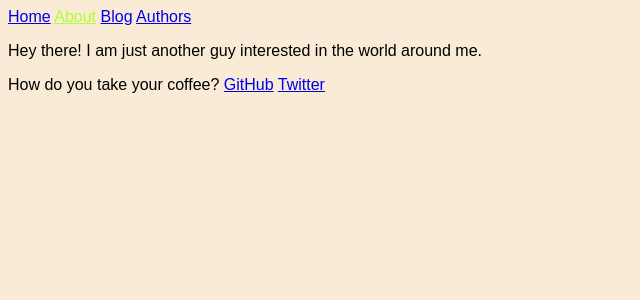
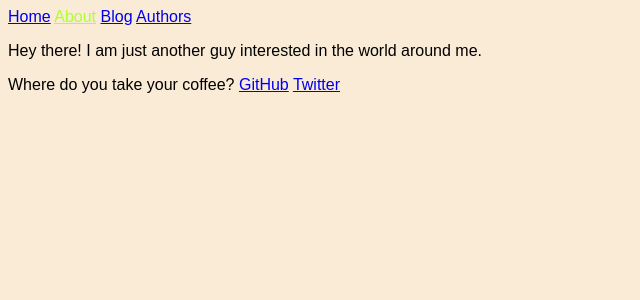
Before and after one commit to habasweiny/habasweiny.github.io, a Jekyll site: the page built from about.md, in a window 1280 px wide. Shown: the top 300 px of the page, without its empty margins (0-640 px from the left). Built offline with Jekyll 4.4.1, drawn with Linux system fonts in a browser that asks for light colours.

Commit message:
changed a typo

```diff
--- a/about.md
+++ b/about.md
@@ -3,7 +3,7 @@ title: About
 ---
 
 Hey there! I am just another guy interested in the world around me.
-<div ><p>How do you take your coffee?
+<div ><p>Where do you take your coffee?
 <a id="profile-link"  target="_blank" href="https://github.com/habasweiny">GitHub</a>
 <a id="profile-link"  target="_blank" href="https://twitter.com/hamzambo">Twitter</a>
 </p></div>
```
